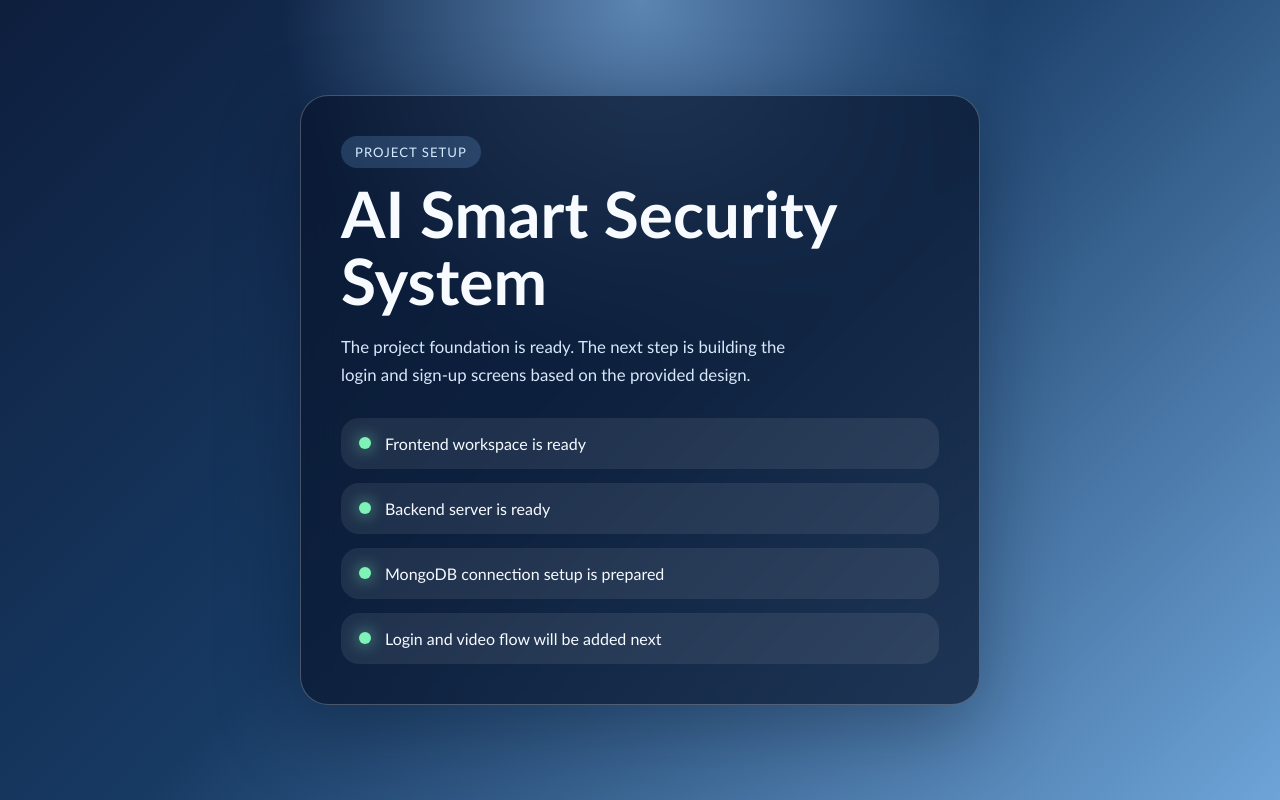
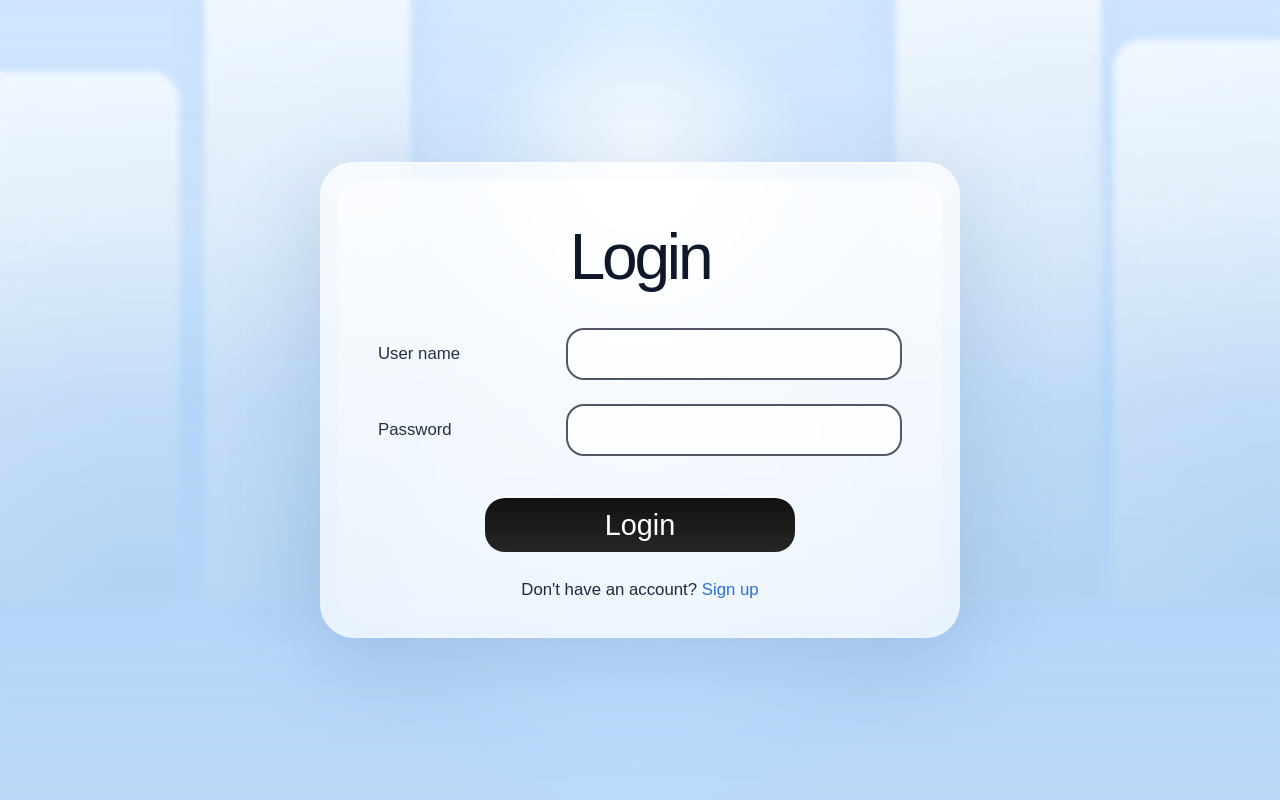
Before and after one commit to yair323bar/Ai-smart-security-system, a React (Vite) app in the folder client/: page / in a window 1280 px wide. Built offline with nearby package versions, Linux system fonts and the light colour scheme.

Commit message:
build login and signup screens

```diff
--- a/client/src/App.jsx
+++ b/client/src/App.jsx
@@ -1,30 +1,103 @@
-const stages = [
-  "Frontend workspace is ready",
-  "Backend server is ready",
-  "MongoDB connection setup is prepared",
-  "Login and video flow will be added next"
+import { useState } from "react";
+
+const loginFields = [
+  { id: "username", label: "User name", type: "text" },
+  { id: "password", label: "Password", type: "password" }
 ];
 
+const signupFields = [
+  { id: "firstName", label: "First Name", type: "text" },
+  { id: "lastName", label: "Last Name", type: "text" },
+  { id: "age", label: "Age", type: "number" },
+  { id: "email", label: "Gmail", type: "email" },
+  { id: "username", label: "User Name", type: "text" },
+  { id: "password", label: "Password", type: "password" },
+  { id: "confirmPassword", label: "Confirm Password", type: "password" }
+];
+
+function AuthField({ field }) {
+  return (
+    <label className="field-row" htmlFor={field.id}>
+      <span>{field.label}</span>
+      <input id={field.id} type={field.type} name={field.id} />
+    </label>
+  );
+}
+
+function LoginScreen({ onSwitch }) {
+  return (
+    <section className="auth-card" aria-labelledby="login-title">
+      <div className="auth-card__glow" />
+      <div className="auth-card__inner">
+        <h1 id="login-title">Login</h1>
+
+        <form className="auth-form">
+          {loginFields.map((field) => (
+            <AuthField field={field} key={field.id} />
+          ))}
+
+          <button className="primary-button" type="button">
+            Login
+          </button>
+        </form>
+
+        <p className="auth-switch">
+          Don&apos;t have an account?{" "}
+          <button className="text-button" type="button" onClick={onSwitch}>
+            Sign up
+          </button>
+        </p>
+      </div>
+    </section>
+  );
+}
+
+function SignupScreen({ onSwitch }) {
+  return (
+    <section className="auth-card auth-card--wide" aria-labelledby="signup-title">
+      <div className="auth-card__glow" />
+      <div className="auth-card__inner">
+        <h1 id="signup-title">Sign up</h1>
+
+        <form className="auth-form auth-form--signup">
+          {signupFields.map((field) => (
+            <AuthField field={field} key={field.id} />
+          ))}
+
+          <button className="primary-button" type="button">
+            Create Account
+          </button>
+        </form>
+
+        <p className="auth-switch">
+          Already have an account?{" "}
+          <button className="text-button" type="button" onClick={onSwitch}>
+            Back to login
+          </button>
+        </p>
+      </div>
+    </section>
+  );
+}
+
 function App() {
+  const [screen, setScreen] = useState("login");
+
   return (
-    <div className="app-shell">
-      <main className="setup-card">
-        <p className="badge">Project Setup</p>
-        <h1>AI Smart Security System</h1>
-        <p className="lead">
-          The project foundation is ready. The next step is building the login
-          and sign-up screens based on the provided design.
-        </p>
+    <div className="auth-page">
+      <div className="background-scene" aria-hidden="true">
+        <div className="background-scene__grid" />
+        <div className="background-scene__tower background-scene__tower--one" />
+        <div className="background-scene__tower background-scene__tower--two" />
+        <div className="background-scene__tower background-scene__tower--three" />
+        <div className="background-scene__tower background-scene__tower--four" />
+      </div>
 
-        <section className="status-grid" aria-label="Project status">
-          {stages.map((stage) => (
-            <article className="status-item" key={stage}>
-              <span className="status-dot" />
-              <p>{stage}</p>
-            </article>
-          ))}
-        </section>
-      </main>
+      {screen === "login" ? (
+        <LoginScreen onSwitch={() => setScreen("signup")} />
+      ) : (
+        <SignupScreen onSwitch={() => setScreen("login")} />
+      )}
     </div>
   );
 }
--- a/client/src/styles.css
+++ b/client/src/styles.css
@@ -1,98 +1,272 @@
 :root {
-  font-family: "Avenir Next", "Trebuchet MS", sans-serif;
-  color: #f7fbff;
+  font-family: "Avenir Next", "Century Gothic", sans-serif;
+  color: #0f172a;
   background:
-    radial-gradient(circle at top, rgba(152, 203, 255, 0.55), transparent 35%),
-    linear-gradient(135deg, #0e1e3d 0%, #173a63 45%, #6ea4d8 100%);
+    radial-gradient(circle at top, rgba(196, 228, 255, 0.95), transparent 24%),
+    linear-gradient(180deg, #b4d8ff 0%, #d7ecff 28%, #a7cffa 100%);
 }
 
 * {
   box-sizing: border-box;
 }
 
+html,
+body,
+#root {
+  min-height: 100%;
+}
+
 body {
   margin: 0;
-  min-height: 100vh;
 }
 
-#root {
-  min-height: 100vh;
+button,
+input {
+  font: inherit;
 }
 
-.app-shell {
+button {
+  border: 0;
+  cursor: pointer;
+}
+
+input {
+  width: 100%;
+  min-height: 52px;
+  padding: 0 18px;
+  border: 2px solid rgba(15, 23, 42, 0.72);
+  border-radius: 18px;
+  background: rgba(255, 255, 255, 0.72);
+  outline: none;
+  transition:
+    border-color 0.2s ease,
+    box-shadow 0.2s ease,
+    transform 0.2s ease;
+}
+
+input:focus {
+  border-color: #2563eb;
+  box-shadow: 0 0 0 4px rgba(37, 99, 235, 0.12);
+  transform: translateY(-1px);
+}
+
+.auth-page {
+  position: relative;
   min-height: 100vh;
   display: grid;
   place-items: center;
-  padding: 24px;
+  padding: 32px 18px;
+  overflow: hidden;
+  isolation: isolate;
 }
 
-.setup-card {
-  width: min(680px, 100%);
-  padding: 40px;
-  border: 1px solid rgba(255, 255, 255, 0.24);
-  border-radius: 28px;
-  background: rgba(8, 20, 43, 0.68);
-  backdrop-filter: blur(16px);
-  box-shadow: 0 24px 80px rgba(3, 12, 28, 0.35);
+.background-scene {
+  position: absolute;
+  inset: 0;
+  background:
+    radial-gradient(circle at 50% 20%, rgba(255, 255, 255, 0.92), transparent 18%),
+    linear-gradient(180deg, rgba(255, 255, 255, 0.22), transparent 30%),
+    linear-gradient(180deg, rgba(255, 255, 255, 0), rgba(121, 173, 236, 0.34));
 }
 
-.badge {
-  width: fit-content;
-  margin: 0 0 12px;
-  padding: 8px 14px;
-  border-radius: 999px;
-  background: rgba(126, 190, 255, 0.2);
-  color: #d5ebff;
-  letter-spacing: 0.08em;
-  text-transform: uppercase;
-  font-size: 0.82rem;
+.background-scene::before,
+.background-scene::after {
+  content: "";
+  position: absolute;
+  inset: 0;
 }
 
-h1 {
-  margin: 0;
-  font-size: clamp(2.2rem, 6vw, 4rem);
-  line-height: 1.05;
+.background-scene::before {
+  background:
+    linear-gradient(90deg, rgba(255, 255, 255, 0.1) 0 1px, transparent 1px 78px),
+    linear-gradient(rgba(255, 255, 255, 0.1) 0 1px, transparent 1px 78px);
+  transform: perspective(700px) rotateX(72deg) translateY(42%);
+  transform-origin: center bottom;
+  opacity: 0.65;
 }
 
-.lead {
-  margin: 18px 0 0;
-  max-width: 48ch;
-  color: #d8e8fb;
-  font-size: 1.05rem;
-  line-height: 1.7;
+.background-scene::after {
+  background: linear-gradient(
+    180deg,
+    rgba(255, 255, 255, 0.18),
+    rgba(173, 215, 255, 0.12) 50%,
+    rgba(255, 255, 255, 0.36)
+  );
+  backdrop-filter: blur(3px);
 }
 
-.status-grid {
-  margin-top: 28px;
-  display: grid;
-  gap: 14px;
+.background-scene__grid {
+  position: absolute;
+  inset: 0;
+  background:
+    radial-gradient(circle at center, rgba(255, 255, 255, 0.56), transparent 48%),
+    radial-gradient(circle at 50% 82%, rgba(152, 203, 255, 0.85), transparent 26%);
 }
 
-.status-item {
-  display: flex;
-  align-items: center;
-  gap: 14px;
-  padding: 16px 18px;
-  border-radius: 18px;
-  background: rgba(255, 255, 255, 0.08);
+.background-scene__tower {
+  position: absolute;
+  bottom: 25%;
+  width: clamp(120px, 16vw, 210px);
+  border-radius: 28px 28px 0 0;
+  background:
+    linear-gradient(180deg, rgba(255, 255, 255, 0.88), rgba(153, 190, 227, 0.45)),
+    linear-gradient(90deg, rgba(255, 255, 255, 0.25), transparent 70%);
+  box-shadow:
+    0 0 0 1px rgba(255, 255, 255, 0.28),
+    0 12px 40px rgba(126, 170, 230, 0.2);
+  opacity: 0.82;
 }
 
-.status-item p {
-  margin: 0;
-  font-size: 1rem;
+.background-scene__tower::after {
+  content: "";
+  position: absolute;
+  inset: 10px;
+  border-radius: 20px 20px 0 0;
+  background:
+    linear-gradient(90deg, rgba(255, 255, 255, 0.08) 0 1px, transparent 1px 22px),
+    linear-gradient(rgba(255, 255, 255, 0.08) 0 1px, transparent 1px 18px);
 }
 
-.status-dot {
-  width: 12px;
-  height: 12px;
-  border-radius: 50%;
-  flex: 0 0 auto;
-  background: #7ef3b8;
-  box-shadow: 0 0 16px rgba(126, 243, 184, 0.75);
+.background-scene__tower--one {
+  left: -2%;
+  height: 66%;
 }
 
-@media (max-width: 640px) {
-  .setup-card {
-    padding: 28px 22px;
+.background-scene__tower--two {
+  left: 16%;
+  height: 78%;
+}
+
+.background-scene__tower--three {
+  right: 14%;
+  height: 82%;
+}
+
+.background-scene__tower--four {
+  right: -3%;
+  height: 70%;
+}
+
+.auth-card {
+  position: relative;
+  z-index: 1;
+  width: min(640px, 100%);
+  border-radius: 34px;
+  background: rgba(255, 255, 255, 0.7);
+  box-shadow:
+    0 24px 90px rgba(68, 111, 166, 0.24),
+    inset 0 1px 0 rgba(255, 255, 255, 0.85);
+  backdrop-filter: blur(14px);
+}
+
+.auth-card--wide {
+  width: min(760px, 100%);
+}
+
+.auth-card__glow {
+  position: absolute;
+  inset: 18px;
+  border-radius: 26px;
+  background:
+    linear-gradient(180deg, rgba(255, 255, 255, 0.48), rgba(255, 255, 255, 0.08)),
+    radial-gradient(circle at top, rgba(255, 255, 255, 0.72), transparent 42%);
+  pointer-events: none;
+}
+
+.auth-card__inner {
+  position: relative;
+  padding: 58px 58px 38px;
+}
+
+.auth-card h1 {
+  margin: 0 0 34px;
+  text-align: center;
+  font-size: clamp(3rem, 5vw, 4rem);
+  font-weight: 500;
+  letter-spacing: -0.05em;
+}
+
+.auth-form {
+  display: grid;
+  gap: 24px;
+}
+
+.auth-form--signup {
+  gap: 18px;
+}
+
+.field-row {
+  display: grid;
+  grid-template-columns: minmax(110px, 170px) 1fr;
+  align-items: center;
+  gap: 18px;
+}
+
+.field-row span {
+  color: rgba(15, 23, 42, 0.9);
+  font-size: 1.05rem;
+}
+
+.primary-button {
+  width: min(310px, 100%);
+  min-height: 54px;
+  margin: 18px auto 0;
+  border-radius: 20px;
+  background: linear-gradient(180deg, #111111, #262626);
+  color: #ffffff;
+  font-size: 1.8rem;
+  font-weight: 500;
+  transition:
+    transform 0.2s ease,
+    box-shadow 0.2s ease,
+    background 0.2s ease;
+}
+
+.primary-button:hover {
+  transform: translateY(-2px);
+  box-shadow: 0 12px 24px rgba(15, 23, 42, 0.18);
+}
+
+.auth-switch {
+  margin: 28px 0 0;
+  text-align: center;
+  color: rgba(15, 23, 42, 0.92);
+  font-size: 1.05rem;
+}
+
+.text-button {
+  padding: 0;
+  background: transparent;
+  color: #2c6fd9;
+  font-size: inherit;
+  text-decoration: none;
+}
+
+.text-button:hover {
+  text-decoration: underline;
+}
+
+@media (max-width: 760px) {
+  .auth-card__inner {
+    padding: 42px 24px 30px;
+  }
+
+  .auth-card h1 {
+    margin-bottom: 28px;
+    font-size: 2.8rem;
+  }
+
+  .field-row {
+    grid-template-columns: 1fr;
+    gap: 10px;
+  }
+
+  .field-row span {
+    font-size: 0.98rem;
+  }
+
+  .primary-button {
+    width: 100%;
+    font-size: 1.35rem;
   }
 }
```
